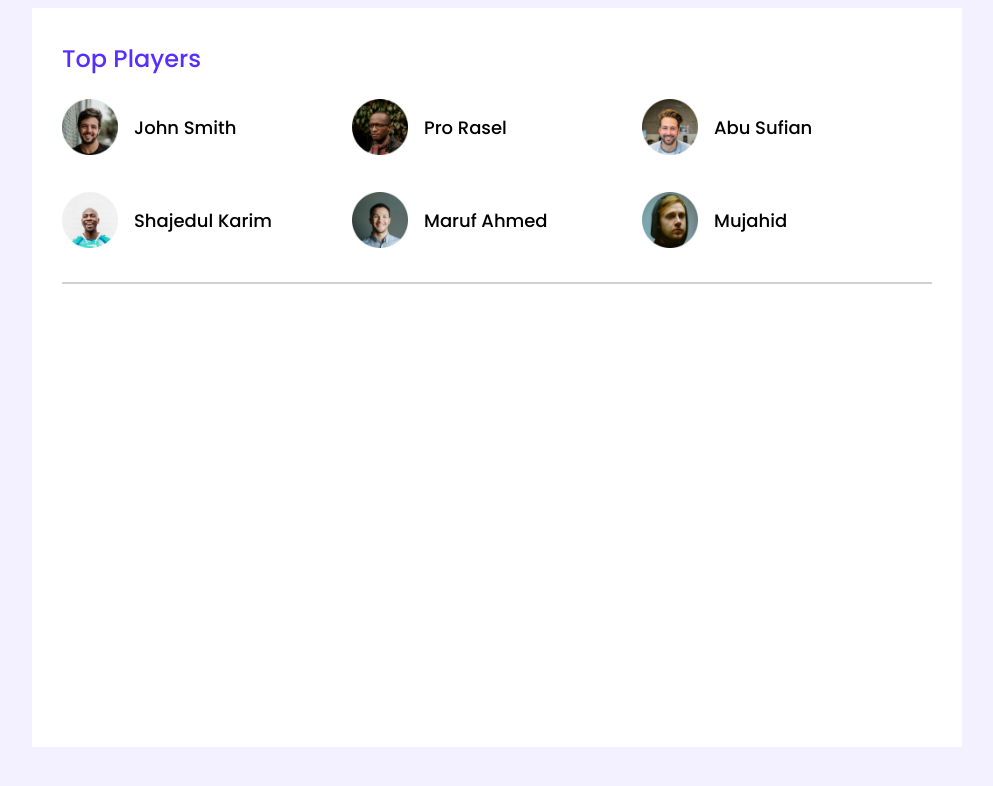
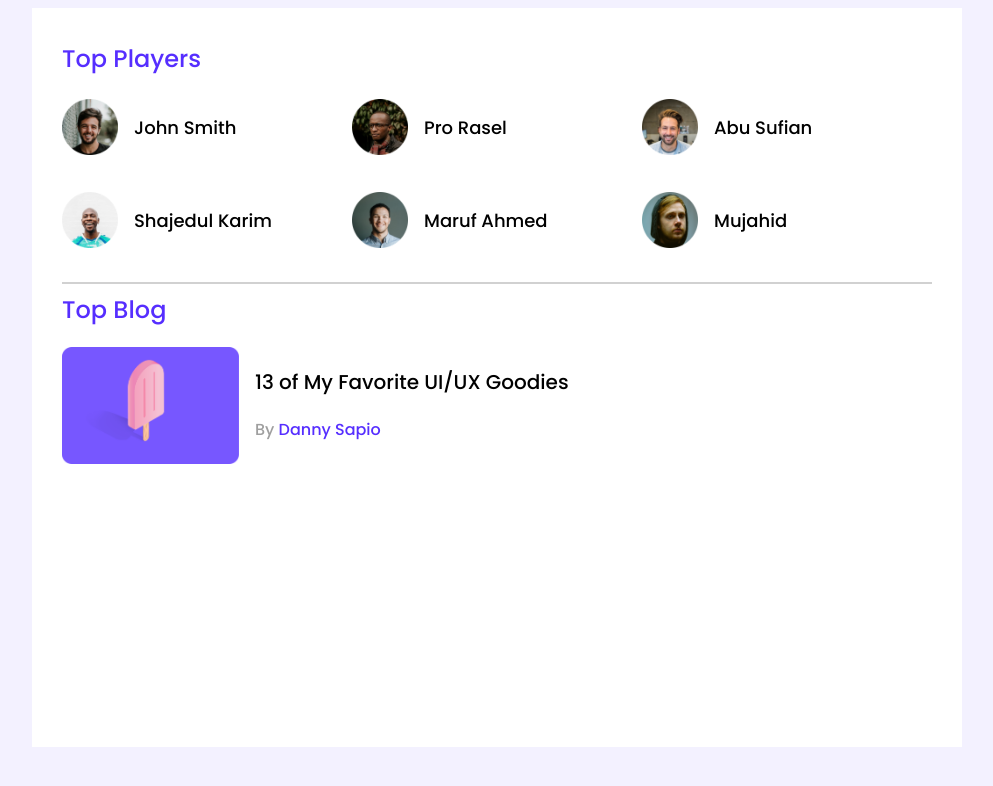
Before and after one commit to RAIHANRASUL17/leader-board-css3, a plain HTML site: page index.html in a window 1280 px wide. Shown: the whole page, without its empty margins (143-1136 px from the left). Drawn offline with Linux system fonts and the light colour scheme.

Commit message:
create one blog using flex layout and style adjustment

```diff
--- a/index.html
+++ b/index.html
@@ -54,6 +54,27 @@
             </div>
             <!-- for Horizontal Line -->
             <hr>
+            <!------------------------------------------- ---------------
+                              Top Blogs Part
+            ------------------------------------------------------------>
+            <div class="top-blogs">
+<h2 class="section-title">Top Blog</h2>
+            <!-- Blog-1 Start -->
+<article class="blog">
+<div class="thumnail">
+    <img src="images/blogs/blog-1.png" alt="">
+</div>
+<div class="blog-info">
+    <h3 class="blog-title">
+        13 of My Favorite UI/UX Goodies
+    </h3>
+    <p class="blog-author">
+        By <a href="">Danny Sapio</a>
+    </p>
+</div>
+</article>
+            <!-- Blog-1 End -->
+            </div>
         </section>
     </main>
 </body>
--- a/styles/style.css
+++ b/styles/style.css
@@ -7,7 +7,7 @@ body {
     background-color: #F3F1FF;
 }
 
-main{
+main {
     display: flex;
     justify-content: center;
 }
@@ -20,16 +20,17 @@ main{
 }
 
 /* top-players styles */
-.section-title{
+.section-title {
     font-weight: 500;
-font-size: 24px;
-color: #562EFF;
-margin-top: 3px;
+    font-size: 24px;
+    color: #562EFF;
+    margin-top: 3px;
 }
 
-.top-players{
+.top-players {
     margin-bottom: 30px;
 }
+
 .players {
     display: grid;
     grid-template-columns: repeat(3, 1fr);
@@ -47,14 +48,53 @@ margin-top: 3px;
     display: flex;
     align-items: center;
 }
-.player-name{
+
+.player-name {
     margin-left: 16px;
     font-weight: 500;
-font-size: 18px;
-color: #000000;
+    font-size: 18px;
+    color: #000000;
 }
+
 /* Horizontal Line Style */
-hr{
+hr {
     border: 1px solid #D1D1D1;
     /* margin-top: 30px; */
 }
+
+/* ---------------------------------------
+           Top Blogs Styles
+------------------------------------------ */
+/* Blog-1 Start */
+.blog {
+    display: flex;
+}
+
+.blog .thumnail img {
+    width: 177px;
+    height: 117px;
+}
+
+.blog-info {
+    margin-left: 16px;
+}
+
+.blog-title {
+    font-weight: 500;
+    font-size: 20px;
+    color: #000000;
+}
+
+.blog-author {
+    font-weight: 400;
+    font-size: 16px;
+    color: #9F9F9F;
+}
+
+.blog-author a {
+    text-decoration: none;
+    color: #562EFF;
+    font-weight: 400;
+    font-size: 16px;
+}
+/* Blog-1 End */
```
